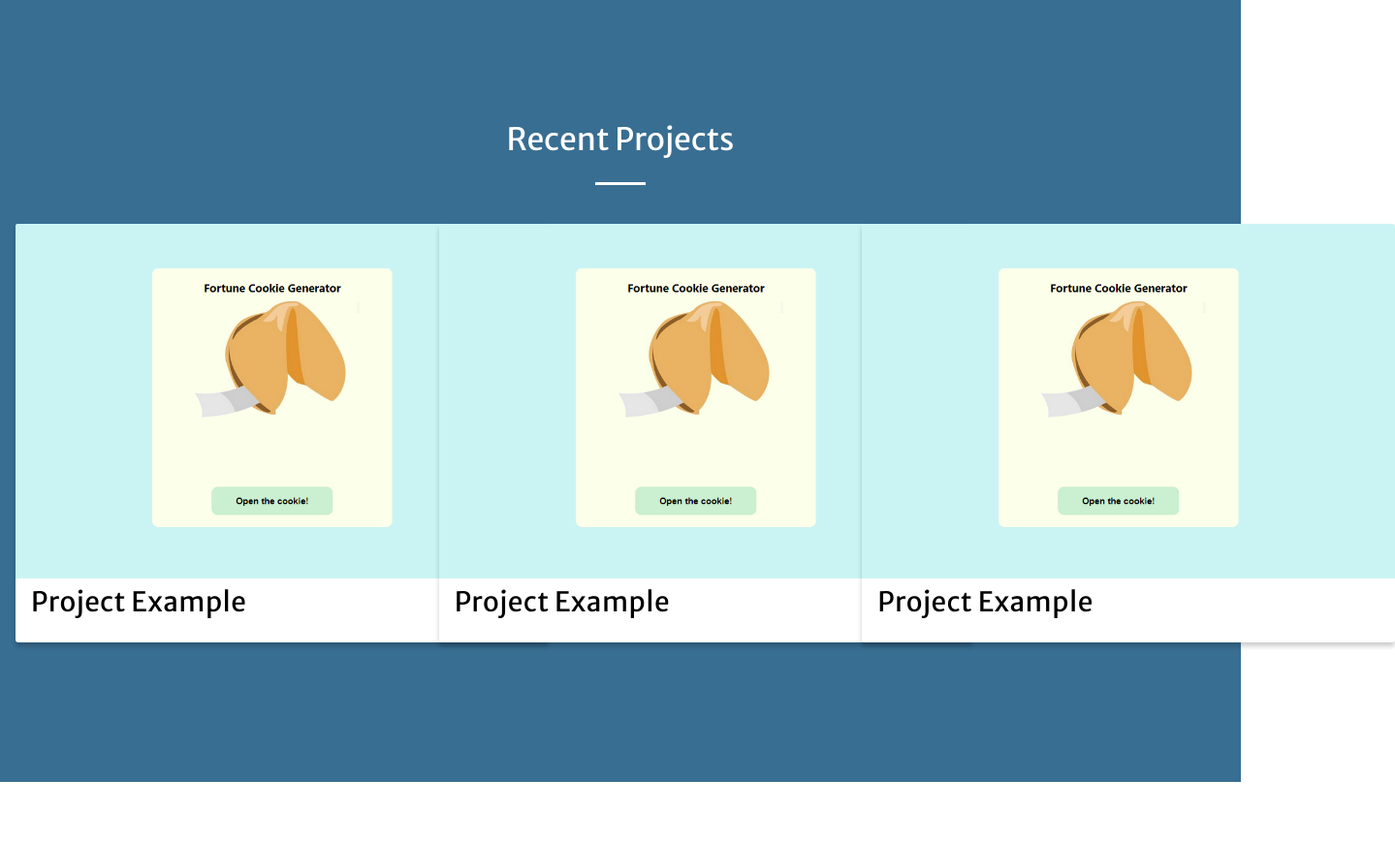
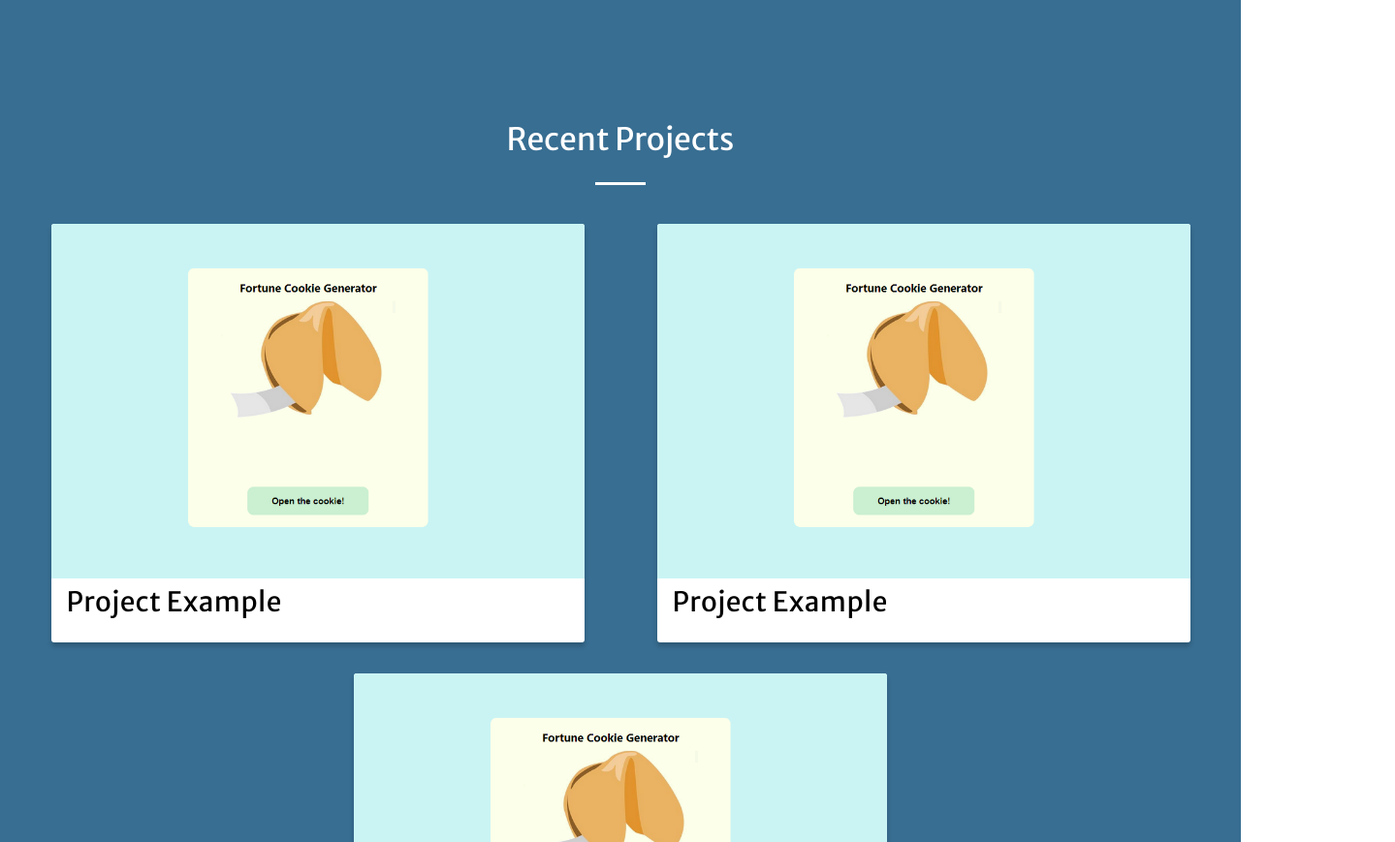
Before and after one commit to tiffany-m/pp2.0, a plain HTML site: page index.html in a window 1280 px wide. Shown: the part 1340-2209 px from the top of the page at 97% size, 1439 px wide, since content can reach past the window. Drawn offline with nearby package versions, Linux system fonts and the light colour scheme.

Commit message:
tried to fix space between the projects

```diff
--- a/customStyles.css
+++ b/customStyles.css
@@ -2,7 +2,7 @@
   --purpleLight: #5E588D;
   --purpleDark: #7f4cc5;
   --blueLight: #386E92;
-  --grayLight: #9C9FB7;
+  --grayLight: #8c8c90;
 }
 
 a {
@@ -89,8 +89,9 @@ header.masthead h1 {
 
 .project {
   display: flex;
-  flex-wrap: wrap;
-  justify-content: center;
+  justify-content: space-evenly;
+  margin: 0;
+  padding: 0;
 }
 
 .project-info {
@@ -148,3 +149,19 @@ header.masthead h1 {
 .footer {
   background-color: var(--grayLight);
 }
+
+/* scrollbar
+::-webkit-scrollbar {
+  width: 20px;
+}
+
+::-webkit-scrollbar-track {
+  background-color: transparent;
+}
+
+::-webkit-scrollbar-thumb {
+  background-color: var(--purpleLight);
+  border-radius: 20px;
+  border: 4px solid transparent;
+  background-clip: content-box;
+} */
--- a/index.html
+++ b/index.html
@@ -41,7 +41,7 @@
                         <hr class="divider my-4" />
                     </div>
                     <div class="col-lg-8 align-self-baseline">
-                        <p class="text-white-75 font-weight-light mb-5">dreamer, designer, developer :)</p>
+                        <p class="text-white-75 font-weight-light mb-5">designer, dreamer, developer :)</p>
                         <a class="btn btn-about btn-xl js-scroll-trigger" href="#about">Find Out More</a>
                     </div>
                 </div>
@@ -63,11 +63,11 @@
         </section>
 <!-- Portfolio-->
         <section class="page-section" id="recentProjects">
-            <div class="container-fluid p-0">
+            <div class="container-fluid">
                     <h2 class="text-white text-center mt-0">Recent Projects</h2>
                     <hr class="divider light my-4" />
-                <div class="row ">
-          <!-- 1 --><div class="col-lg-4 col-sm-6" class="project">
+                <div class="row no-gutters">
+                    <div class="project col">
                         <div class="project-info">
                             <img src="img/sample.png" alt="">
                             <div class="project-title">
@@ -81,7 +81,7 @@
                             </div>
                         </div>
                     </div>
-          <!-- 2 --><div class="col-lg-4 col-sm-6" class="project">
+                    <div class="project col">
                         <div class="project-info">
                             <img src="img/sample.png" alt="">
                             <div class="project-title">
@@ -95,7 +95,7 @@
                             </div>
                         </div>
                     </div>
-          <!-- 3 --><div class="col-lg-4 col-sm-6" class="project">
+                    <div class="project col">
                         <div class="project-info">
                             <img src="img/sample.png" alt="">
                             <div class="project-title">
@@ -150,5 +150,6 @@ GitHub and LinkedIn Links
         <script src="https://cdnjs.cloudflare.com/ajax/libs/magnific-popup.js/1.1.0/jquery.magnific-popup.min.js"></script>
         <!-- Core theme JS-->
         <script src="scripts.js"></script>
+        <script src="customScripts.js"></script>
     </body>
 </html>
```
Also changed, not shown: customScripts.js (added).
